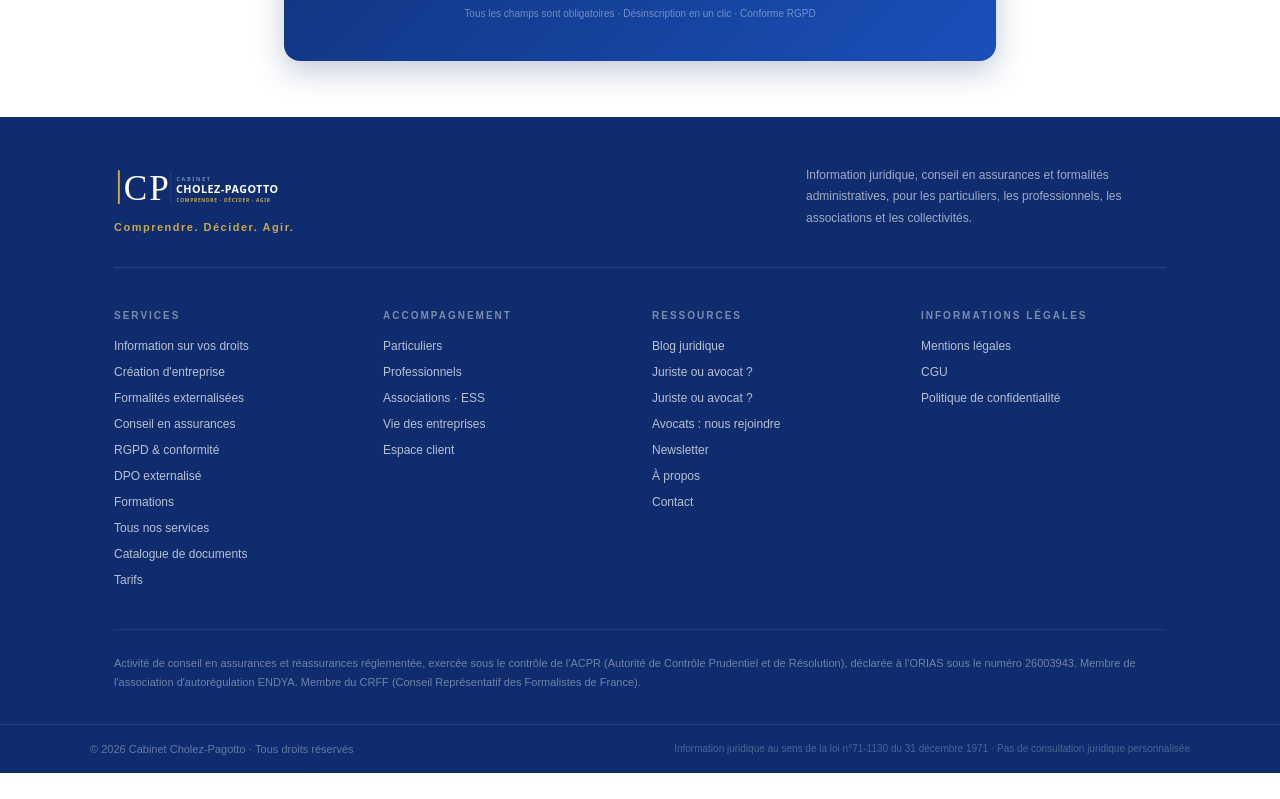
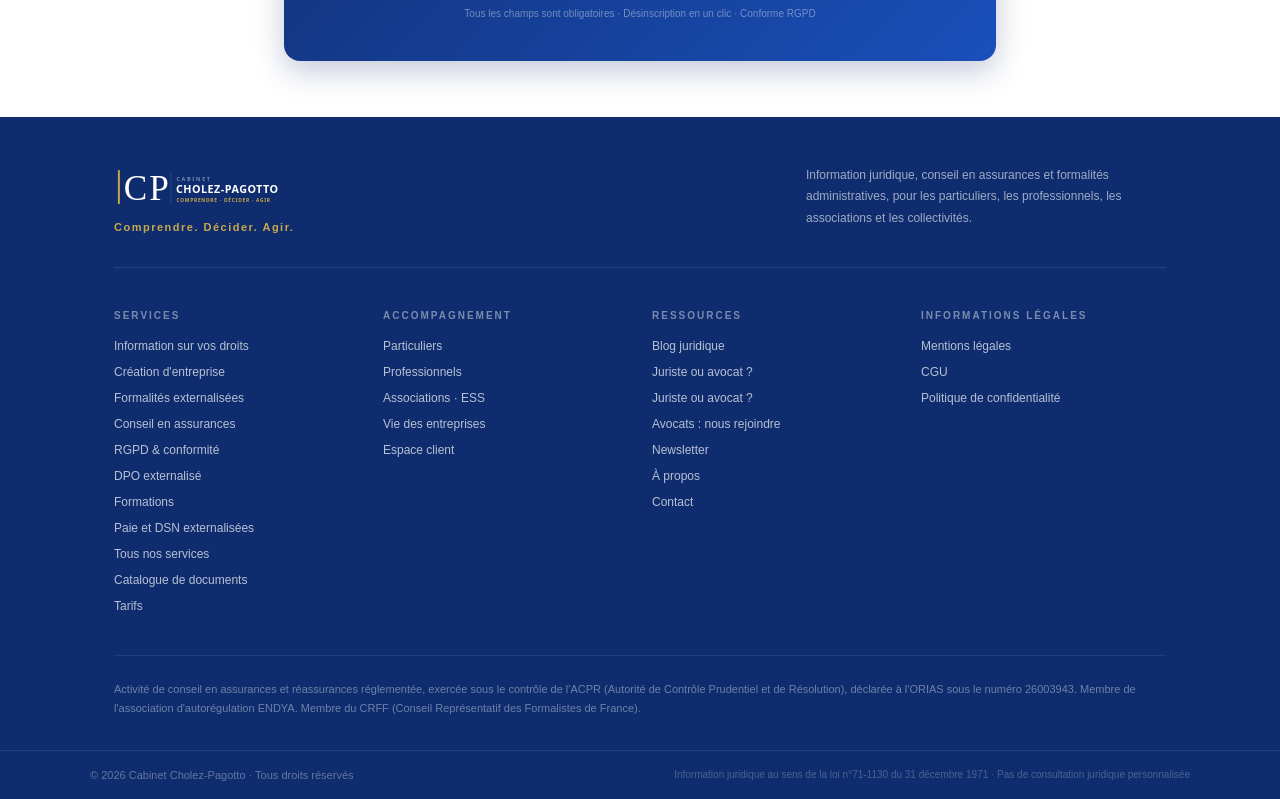
Before and after one commit to SYPA-ASSO/docutheque-next, a Next.js app: page / in a window 1280 px wide. Shown: the part 3829-4628 px from the top of the page. Before the commit the page ends 4602 px from the top, so only its background shows below. Built offline with nearby package versions, Linux system fonts and the light colour scheme.

Commit message:
footer: lien vers le service paie-et-dsn.fr

```diff
--- a/components/Footer.tsx
+++ b/components/Footer.tsx
@@ -45,6 +45,7 @@ export default function Footer() {
                 { label: 'RGPD & conformité', href: '/rgpd-conformite' },
                 { label: 'DPO externalisé', href: '/dpo-externalise' },
                 { label: 'Formations', href: '/formations' },
+                { label: 'Paie et DSN externalisées', href: 'https://paie-et-dsn.fr' },
                 { label: 'Tous nos services', href: '/services' },
                 { label: 'Catalogue de documents', href: '/catalogue' },
                 { label: 'Tarifs', href: '/tarifs' },
```
